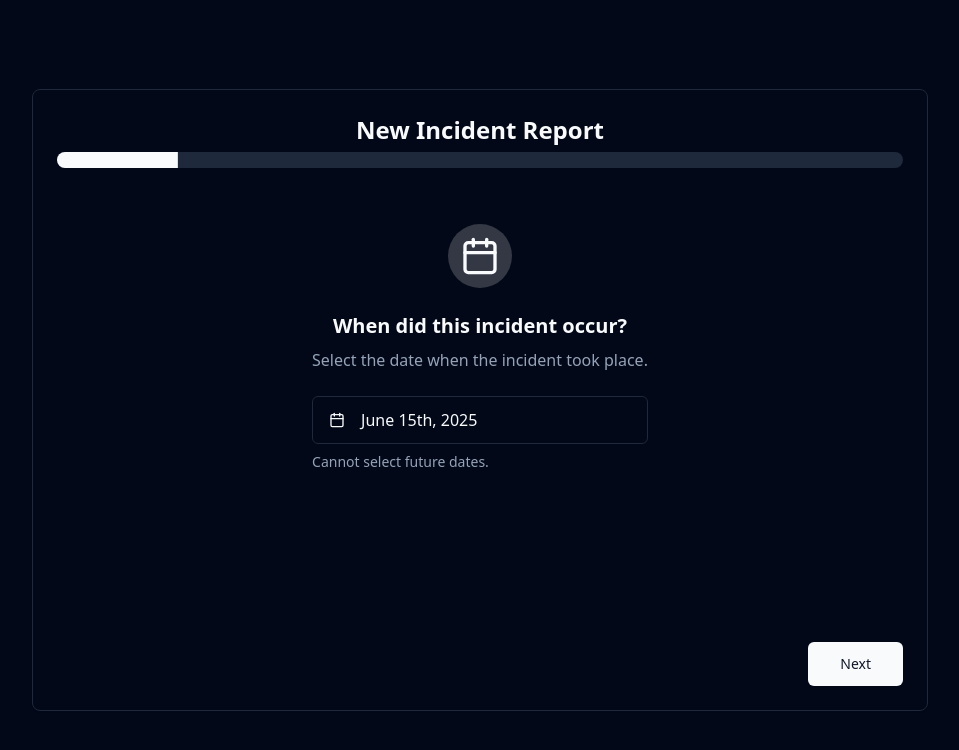
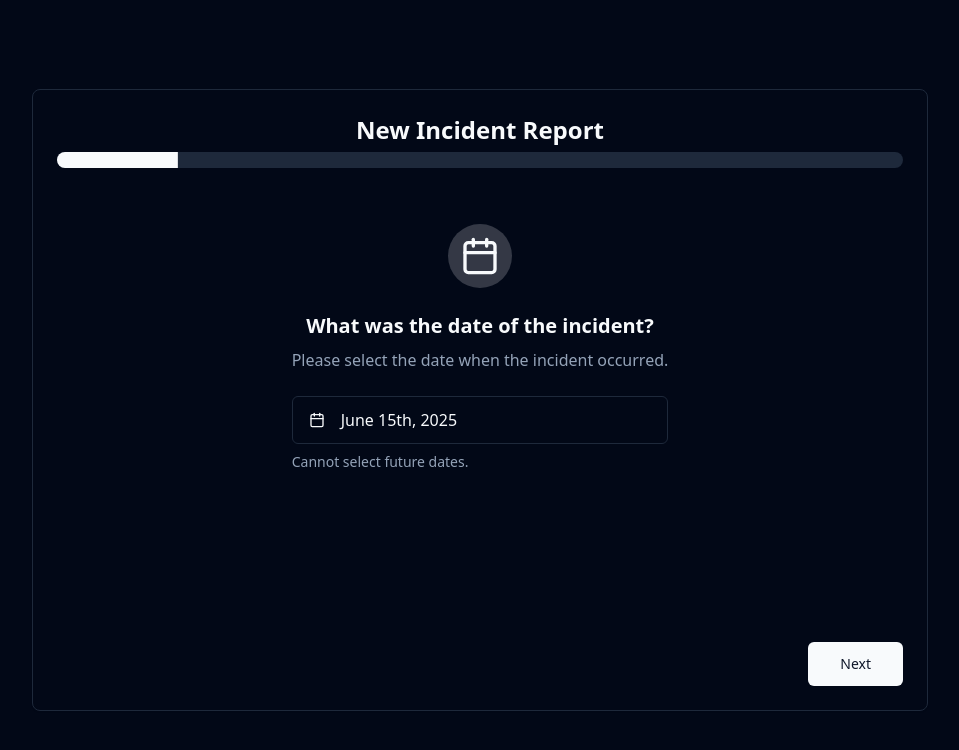
Before and after one commit to pharrrodev/pharrrocore-guardian-ai, a React (Vite) app: page /incident-reporting in a window 1280 px wide. Shown: the top 750 px of the page, without its empty margins (160-1119 px from the left). Built offline with nearby package versions, Linux system fonts and the light colour scheme.

Commit message:
Refactor: Consistent question prompts across steps
Ensured all steps use the same question format for better user experience.

```diff
--- a/src/components/incident-reporting/Step1Date.tsx
+++ b/src/components/incident-reporting/Step1Date.tsx
@@ -29,8 +29,8 @@ const Step1Date: React.FC<Step1DateProps> = ({ formData, updateFormData }) => {
               <CalendarIcon className="w-10 h-10 text-primary" />
           </div>
       </div>
-      <h3 className="text-xl font-semibold mb-2">When did this incident occur?</h3>
-      <p className="text-muted-foreground mb-6">Select the date when the incident took place.</p>
+      <h3 className="text-xl font-semibold mb-2">What was the date of the incident?</h3>
+      <p className="text-muted-foreground mb-6">Please select the date when the incident occurred.</p>
 
       <Popover>
         <PopoverTrigger asChild>
@@ -42,7 +42,7 @@ const Step1Date: React.FC<Step1DateProps> = ({ formData, updateFormData }) => {
             )}
           >
             <CalendarIcon className="mr-2 h-4 w-4" />
-            {date ? format(date, "PPP") : <span>dd/mm/yyyy</span>}
+            {date ? format(date, "PPP") : <span>Select a date</span>}
           </Button>
         </PopoverTrigger>
         <PopoverContent className="w-auto p-0">
```
